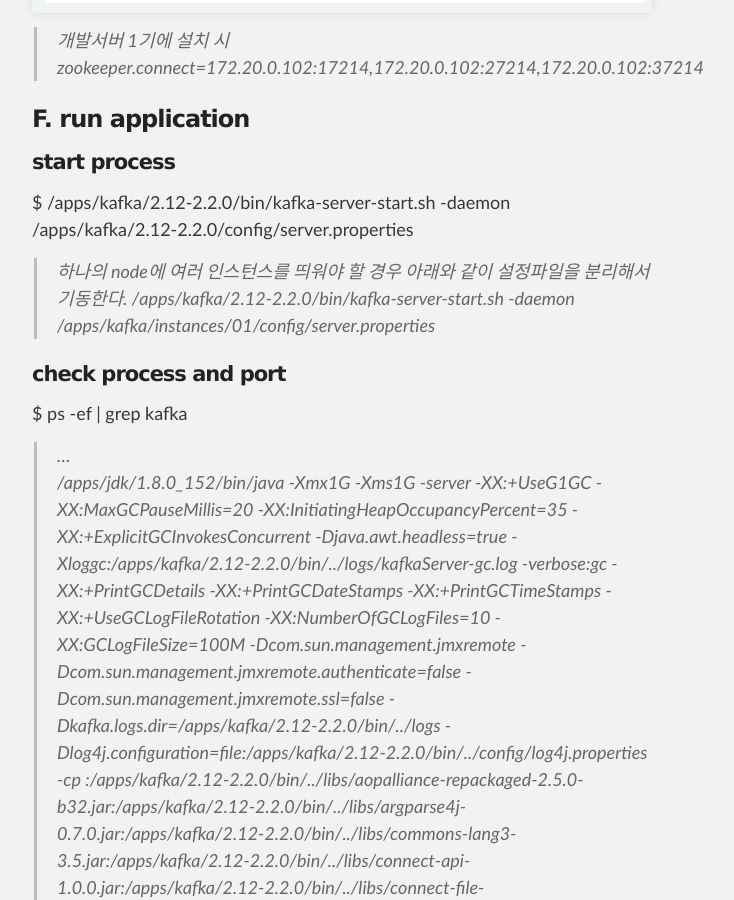
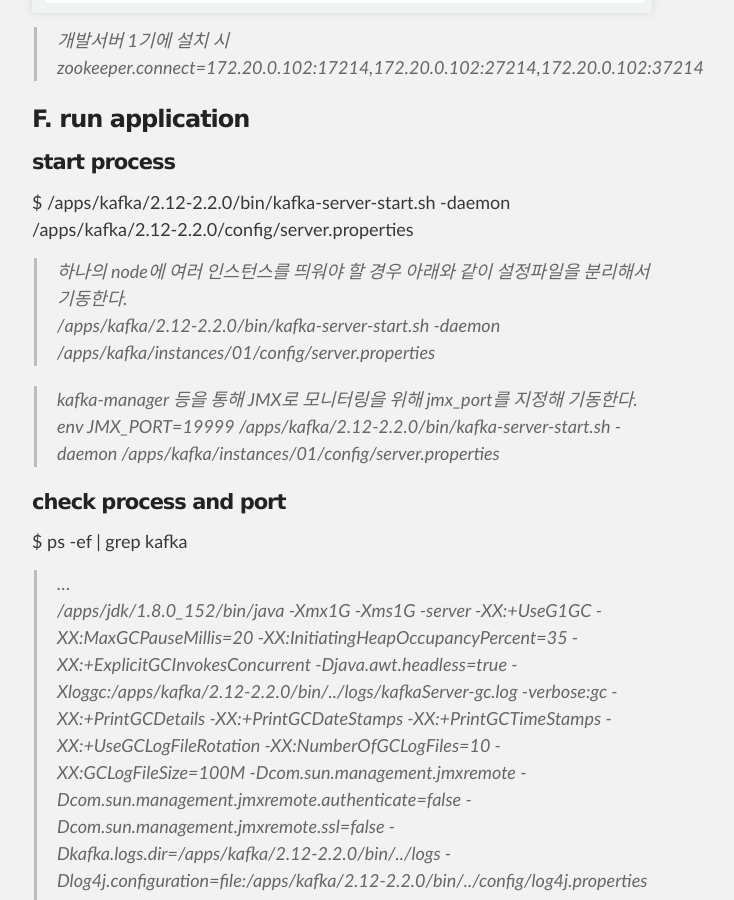
Before and after one commit to unlimited9/unlimited9.github.com, a Jekyll site: the page built from reference.notes/TA/apache.kafka/install.n.setup.md, in a window 1280 px wide and 900 px high, scrolled down 2900 px. Shown: the whole window, without its empty margins (298-1032 px from the left). Built offline with Jekyll 4.4.1, drawn with Linux system fonts in a browser that asks for light colours; our own code applies the rules of GitHub Pages for plain Markdown files; some of the changed text lies outside the part shown.

Commit message:
Update install.n.setup.md

```diff
--- a/reference.notes/TA/apache.kafka/install.n.setup.md
+++ b/reference.notes/TA/apache.kafka/install.n.setup.md
@@ -116,6 +116,9 @@ $ /apps/kafka/2.12-2.2.0/bin/kafka-server-start.sh -daemon /apps/kafka/2.12-2.2.
 
 >하나의 node에 여러 인스턴스를 띄워야 할 경우 아래와 같이 설정파일을 분리해서 기동한다.
 >/apps/kafka/2.12-2.2.0/bin/kafka-server-start.sh -daemon /apps/kafka/instances/01/config/server.properties
+
+>kafka-manager 등을 통해 JMX로 모니터링을 위해 jmx_port를 지정해 기동한다.
+>env JMX_PORT=19999 /apps/kafka/2.12-2.2.0/bin/kafka-server-start.sh -daemon /apps/kafka/instances/01/config/server.properties
 
 
 #### check process and port
```
